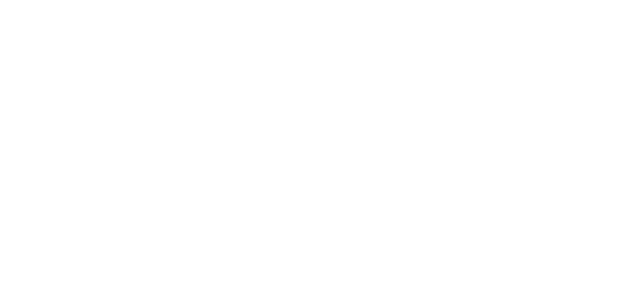
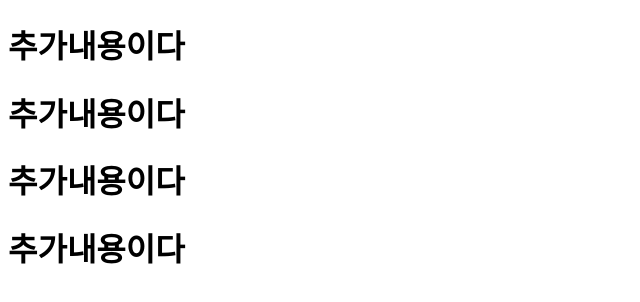
Before and after one commit to ELLY314/git-test, a plain HTML site: page index.html in a window 1280 px wide. Shown: the whole page, without its empty margins (0-640 px from the left). Drawn offline with Linux system fonts and the light colour scheme.

Commit message:
second commit

```diff
--- a/index.html
+++ b/index.html
@@ -6,6 +6,9 @@
     <title>프로젝트</title>
 </head>
 <body>
-
+    <h1>추가내용이다</h1>
+    <h1>추가내용이다</h1>
+    <h1>추가내용이다</h1>
+    <h1>추가내용이다</h1>
 </body>
 </html>
```
